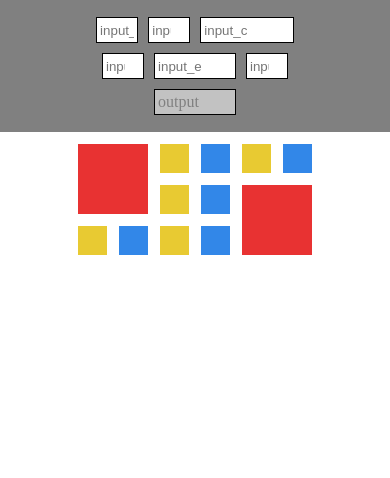
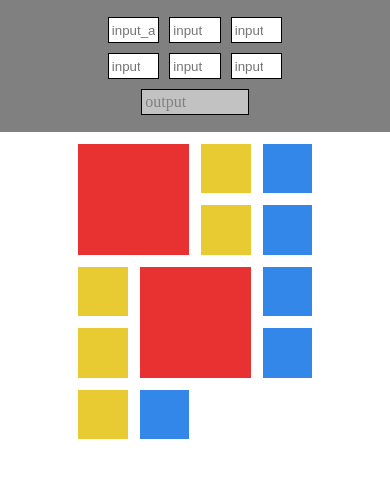
Before and after one commit to maksymilianMroz/square-task, a website: page index.html in a window 390 px wide. Drawn offline with Linux system fonts and the light colour scheme.

Commit message:
900px done

```diff
--- a/styles.css
+++ b/styles.css
@@ -120,3 +120,32 @@ body {
 .square.square--yellow.square--yellow-five {
   grid-area: yellow5;
 }
+
+@media screen and (max-width: 900px) {
+  .form .input {
+    width: 22%;
+  }
+
+  .form .input:nth-child(3) {
+    min-width: auto;
+    width: 22%;
+  }
+
+  .form .input:nth-child(5) {
+    min-width: auto;
+    width: 22%;
+  }
+
+  .output {
+    width: 46%;
+  }
+
+  .squares {
+    grid-template-areas:
+      "red1 red1 yellow1 blue1"
+      "red1 red1 yellow2 blue2"
+      "yellow3 red2 red2  blue3"
+      "yellow4 red2 red2  blue4"
+      "yellow5 blue5 . .";
+  }
+}
```
